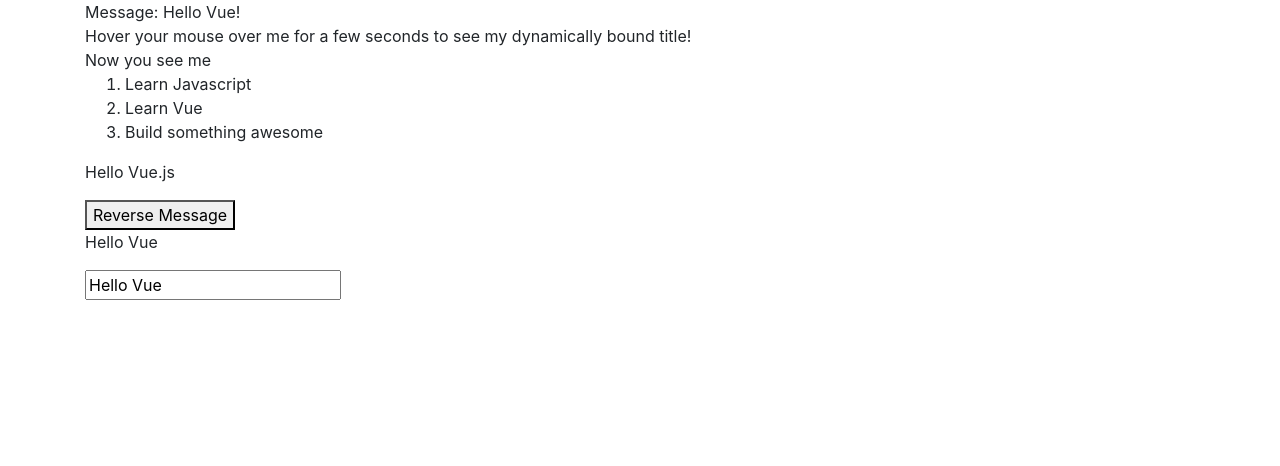
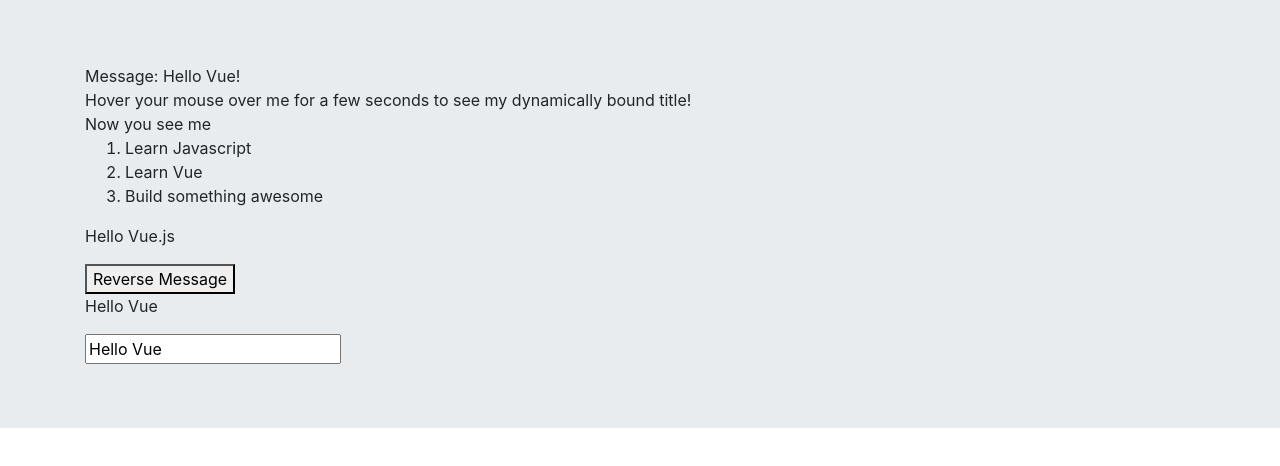
Before and after one commit to ryanp73/eecs448-lab6, a plain HTML site: page examples.html in a window 1280 px wide. Drawn offline with nearby package versions, Linux system fonts and the light colour scheme.

Commit message:
Added screenshot and some styling

```diff
--- a/examples.html
+++ b/examples.html
@@ -11,7 +11,8 @@
               crossorigin="anonymous" />
     </head>
     <body>
-            <div class="container">
+        <div class="jumbotron jumbotron-fluid">
+            <div class="container" >
                 <div id="app">
                     Message: {{ message }}
                 </div>
@@ -38,6 +39,7 @@
                 <div id="app-6">
                     <p>{{ message }}</p>
                     <input v-model="message">
+                </div>
             </div>
         </div>
         <script src="https://code.jquery.com/jquery-3.3.1.slim.min.js"
```
Also changed, not shown: index.html (+3 -1 lines), Screenshot.png (added). Lines whose indentation alone changed are shown as unchanged.
